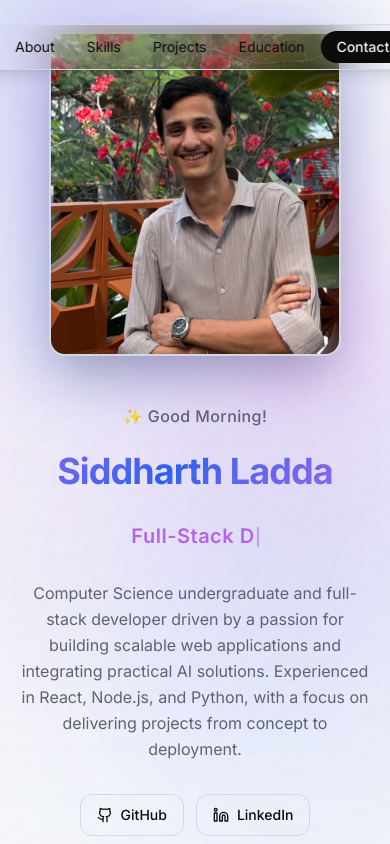
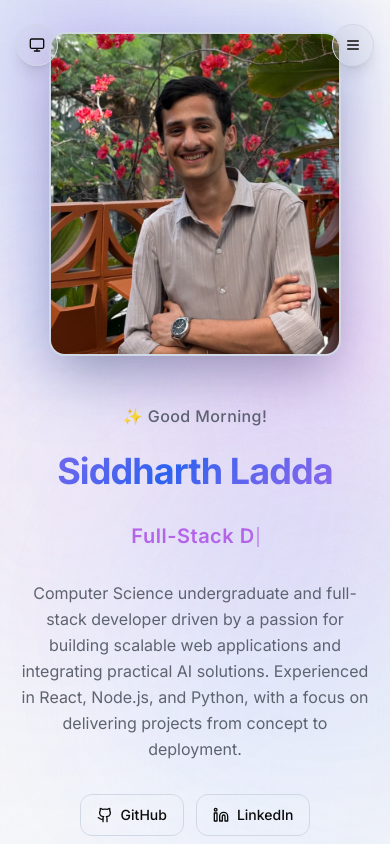
Before and after one commit to laddasiddharth/Portfolio, a React (Vite) app: page / in a window 390 px wide. Shown: the top 844 px of the page. Built offline with nearby package versions, Linux system fonts and the light colour scheme.

Commit message:
feat(ui): update mobile navigation layout with floating menu pills and background blur overlay

```diff
--- a/src/components/Header.tsx
+++ b/src/components/Header.tsx
@@ -1,5 +1,5 @@
 import { useState, useEffect, useCallback, useRef } from 'react';
-import { Moon, Sun, Monitor } from 'lucide-react';
+import { Moon, Sun, Monitor, Menu, X } from 'lucide-react';
 import { useActiveSection } from '../hooks/useScrollReveal';
 
 type Theme = 'system' | 'dark' | 'light';
@@ -20,7 +20,9 @@ function applyTheme(theme: Theme) {
 
 export default function Header() {
   const [themeDropdownOpen, setThemeDropdownOpen] = useState(false);
+  const [mobileMenuOpen, setMobileMenuOpen] = useState(false);
   const dropdownRef = useRef<HTMLDivElement>(null);
+  const mobileMenuRef = useRef<HTMLDivElement>(null);
 
   const [theme, setTheme] = useState<Theme>(() => {
     const saved = localStorage.getItem('theme');
@@ -62,11 +64,14 @@ export default function Header() {
     return () => mediaQuery.removeEventListener('change', handler);
   }, [theme]);
 
-  // Close dropdown on outside click
+  // Close dropdowns on outside click
   useEffect(() => {
     const handler = (e: MouseEvent) => {
       if (dropdownRef.current && !dropdownRef.current.contains(e.target as Node)) {
         setThemeDropdownOpen(false);
+      }
+      if (mobileMenuRef.current && !mobileMenuRef.current.contains(e.target as Node)) {
+        setMobileMenuOpen(false);
       }
     };
     document.addEventListener('mousedown', handler);
@@ -74,6 +79,7 @@ export default function Header() {
   }, []);
 
   const handleNavClick = useCallback((id: string) => {
+    setMobileMenuOpen(false);
     const element = document.getElementById(id);
     if (element) {
       const offset = 80;
@@ -85,9 +91,23 @@ export default function Header() {
   const currentThemeIcon = theme === 'dark' ? <Moon className="h-4 w-4" /> : theme === 'light' ? <Sun className="h-4 w-4" /> : <Monitor className="h-4 w-4" />;
 
   return (
-    <div className="fixed top-6 left-1/2 -translate-x-1/2 z-50">
-      <nav className="flex items-center p-1.5 rounded-full bg-background/80 backdrop-blur-xl border border-border shadow-lg">
-        <ul className="flex items-center px-2">
+    <>
+      {/* Mobile Overlay */}
+      <div
+        className={`fixed inset-0 z-40 bg-background/60 backdrop-blur-sm transition-opacity duration-300 md:hidden ${
+          mobileMenuOpen || themeDropdownOpen ? 'opacity-100 pointer-events-auto' : 'opacity-0 pointer-events-none'
+        }`}
+        onClick={() => {
+          setMobileMenuOpen(false);
+          setThemeDropdownOpen(false);
+        }}
+      />
+
+      <div className="fixed top-6 left-4 right-4 sm:left-6 sm:right-6 md:left-1/2 md:right-auto md:w-auto md:-translate-x-1/2 z-50 pointer-events-none">
+      <nav className="flex items-center justify-between w-full md:w-auto md:p-1.5 md:rounded-full md:bg-background/80 md:backdrop-blur-xl md:border md:border-border md:shadow-lg transition-all duration-300">
+
+        {/* Desktop Nav Items */}
+        <ul className="hidden md:flex items-center px-2 order-1 pointer-events-auto">
           {navItems.map((item) => {
             const isActive = activeSection === item.id;
             return (
@@ -108,20 +128,20 @@ export default function Header() {
         </ul>
 
         {/* Separator */}
-        <div className="w-[1px] h-5 bg-border mx-2"></div>
+        <div className="hidden md:block w-[1px] h-5 bg-border mx-2 order-2 pointer-events-none"></div>
 
-        {/* Theme Toggle */}
-        <div ref={dropdownRef} className="relative pr-2">
+        {/* Theme Toggle (Left on Mobile, Right on Desktop) */}
+        <div ref={dropdownRef} className="relative order-1 md:order-3 pointer-events-auto">
           <button
             onClick={() => setThemeDropdownOpen(!themeDropdownOpen)}
-            className="p-2 rounded-full hover:bg-foreground/10 text-foreground/70 hover:text-foreground transition-colors duration-300 flex items-center justify-center"
+            className="p-3 md:p-2 rounded-full bg-background/80 md:bg-transparent backdrop-blur-xl md:backdrop-blur-none border border-border md:border-transparent shadow-lg md:shadow-none hover:bg-foreground/10 text-foreground/70 hover:text-foreground transition-all duration-300 flex items-center justify-center"
             title="Change theme"
           >
             {currentThemeIcon}
           </button>
 
           {/* Dropdown — opens downward */}
-          <div className={`absolute right-0 top-full mt-3 w-36 rounded-xl border border-border bg-card backdrop-blur-xl shadow-xl overflow-hidden transition-all duration-300 origin-top-right ${
+          <div className={`absolute left-0 md:left-auto md:right-0 top-full mt-3 w-36 rounded-xl border border-border bg-card backdrop-blur-xl shadow-xl overflow-hidden transition-all duration-300 origin-top-left md:origin-top-right ${
             themeDropdownOpen ? 'opacity-100 scale-100 translate-y-0' : 'opacity-0 scale-95 -translate-y-2 pointer-events-none'
           }`}>
             {themeOptions.map((opt) => (
@@ -140,7 +160,45 @@ export default function Header() {
             ))}
           </div>
         </div>
+
+        {/* Mobile Nav Toggle (Right on Mobile) */}
+        <div ref={mobileMenuRef} className="md:hidden relative flex items-center order-2 pointer-events-auto">
+          <button
+            onClick={() => setMobileMenuOpen(!mobileMenuOpen)}
+            className="p-3 rounded-full bg-background/80 backdrop-blur-xl border border-border shadow-lg text-foreground/70 hover:text-foreground transition-all duration-300 flex items-center justify-center"
+            title="Menu"
+          >
+            {mobileMenuOpen ? <X className="h-4 w-4" /> : <Menu className="h-4 w-4" />}
+          </button>
+
+          {/* Mobile Dropdown */}
+          <div className={`absolute right-0 top-full mt-3 w-48 rounded-xl border border-border bg-card backdrop-blur-xl shadow-xl overflow-hidden transition-all duration-300 origin-top-right ${
+            mobileMenuOpen ? 'opacity-100 scale-100 translate-y-0' : 'opacity-0 scale-95 -translate-y-2 pointer-events-none'
+          }`}>
+            <ul className="flex flex-col p-2">
+              {navItems.map((item) => {
+                const isActive = activeSection === item.id;
+                return (
+                  <li key={item.id}>
+                    <button
+                      onClick={() => handleNavClick(item.id)}
+                      className={`w-full text-left px-4 py-2.5 text-sm rounded-lg transition-colors duration-300 ${
+                        isActive
+                          ? 'bg-foreground/10 text-foreground font-medium'
+                          : 'text-foreground/70 hover:bg-foreground/5 hover:text-foreground'
+                      }`}
+                    >
+                      {item.label}
+                    </button>
+                  </li>
+                );
+              })}
+            </ul>
+          </div>
+        </div>
+
       </nav>
     </div>
+    </>
   );
 }
```
